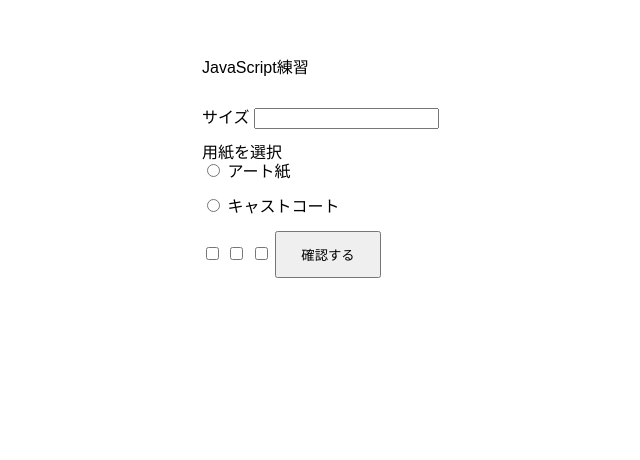
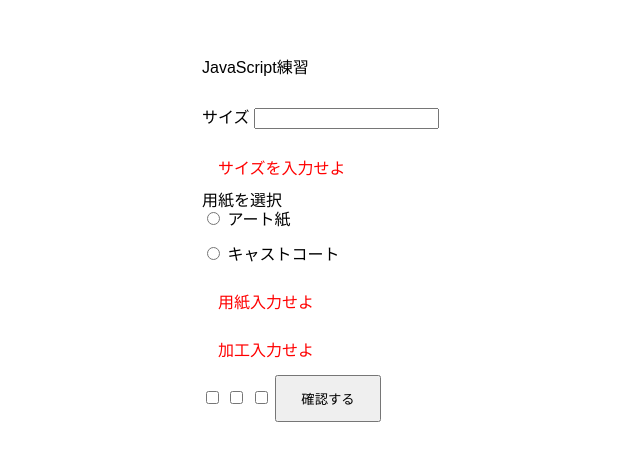
Before and after one commit to rikuot/js-practice, a plain HTML site: page index.html in a window 1280 px wide. Both pictures are taken after a click on the button "確認する". Shown: the whole page, without its empty margins (138-778 px from the left). Drawn offline with Linux system fonts and the light colour scheme.

Commit message:
errormessage

```diff
--- a/index.html
+++ b/index.html
@@ -9,11 +9,12 @@
 </head>
 <body>
      <h1>JavaScript練習</h1>
-
-    <label>
-        サイズ
-        <input type="number" class="size">
-    </label>
+    <div class="size-area">
+        <label>
+            サイズ
+            <input type="number" class="size">
+        </label>
+    </div>
 
     <p>用紙を選択</p>
     <div class="paper-area">
@@ -27,6 +28,7 @@
             キャストコート
         </label>
     </div>
+
     <div class="kakouArea"></div>
         <input type="checkbox" name="option" value="cut">
         <input type="checkbox" name="option" value="laminate">
--- a/js/script.js
+++ b/js/script.js
@@ -1,59 +1,54 @@
 const button = document.querySelector('.check');
 const size = document.querySelector('.size');
-
-// button.addEventListener('click',function(){
-//   const radio = document.querySelector('input[name="paper"]:checked');
-//     if(size.value===""){
-//         console.log("サイズ入力してください");
-//         return;
-//     }else{
-//         console.log(size.value);
-//     }
-//     if(radio===null){
-//         console.log("入力してください");
-//         return;
-//     }else{
-//         console.log(radio.value);
-//     }
-//     const params = new URLSearchParams();
-//     params.set('paper',radio.value);
-//     params.set('size',size.value);
-//     const nexturl = params.toString();
-//     console.log(nexturl);
-
-
-
-//     window.location.href = `next.html?${nexturl}`;
-// });
-
+const sizeArea = document.querySelector('.size-area');
 button.addEventListener('click',function(){
     const params = new URLSearchParams();
-    if(size===""){
-        alert("サイズを入力してください");
-        return;
+    let hasError = false;
+    if(size.value===""){
+        const sizeError = document.createElement('p');
+        sizeError.textContent = "サイズを入力せよ";
+        sizeError.style.color = 'red';
+        sizeError.style.padding = '16px';
+        sizeError.classList.add('.size-error');
+        sizeArea.append(sizeError);
+        hasError = true;
     }else{
-        const sizevalue = size.value
-        console.log(sizevalue);
+        params.set('size',size.value);
+
     }
 
-    const radio =  document.querySelector('input[name="paper"]:checked');
+    const radio = document.querySelector('input[name="paper"]:checked');
     if(radio===null){
-        alert("用紙を選択してください");
-        return;
+        const paperError = document.createElement('p');
+        paperError.textContent = "用紙入力せよ"
+        paperError.style.color = 'red';
+        paperError.style.padding = '16px';
+        paperError.classList.add('.paper-error');
+        document.querySelector('.paper-area').append(paperError);
+        hasError = true;
     }else{
+        params.set('paper',radio.value);
+    }
 
-        console.log(radio.value);
-    }
-    const checkboxes = document.querySelectorAll('input[name="option"]:checked');
-    if(checkboxes.length===0){
-        alert("加工を選択してください");
-        return;
+    const options = document.querySelectorAll('input[name="option"]:checked');
+    if(options.length===0){
+        const optionError = document.createElement('p');
+        optionError.textContent="加工入力せよ"
+        document.querySelector('.kakouArea').append(optionError);
+        optionError.style.color = 'red';
+        optionError.style.padding = '16px';
+        optionError.classList.add('.option-error');
+        hasError = true;
     }else{
-        checkboxes.forEach(function(checkbox){
-            params.append('option',checkbox.value);
+        options.forEach(function(option){
+            params.append('option',option.value);
         });
     }
-    params.set('size',size.value);
-    params.set('paper',radio.value);
-    window.location.href = `next.html?${params.toString()}`
+    if(oldError !== null){
+    oldError.remove();
+    }
+    if(hasError===true){
+        return;
+    }
+    window.location.href=`next.html?${params.toString()}`;
 });
```
Also changed, not shown: js/next.js (+9 -23 lines).
